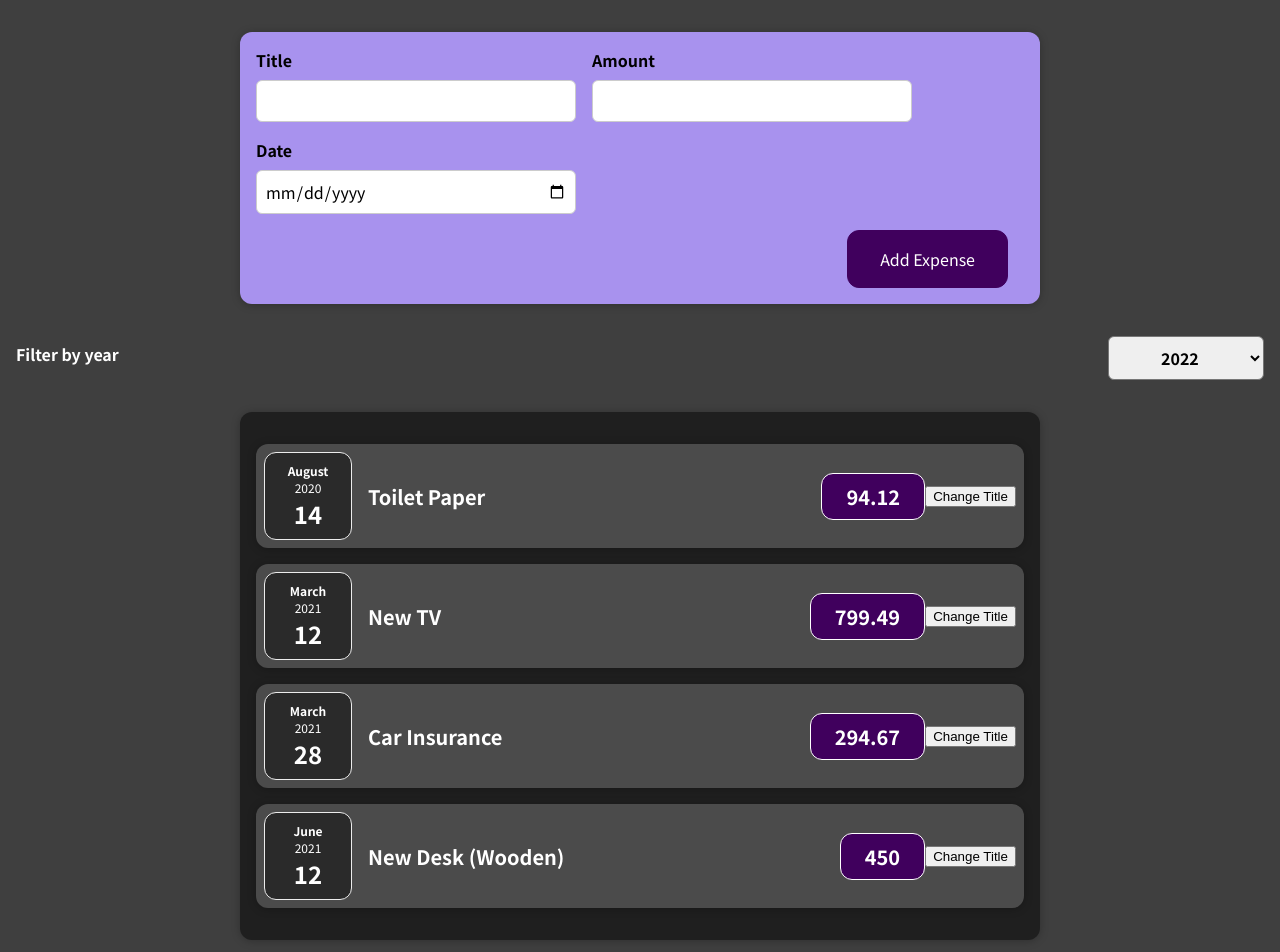
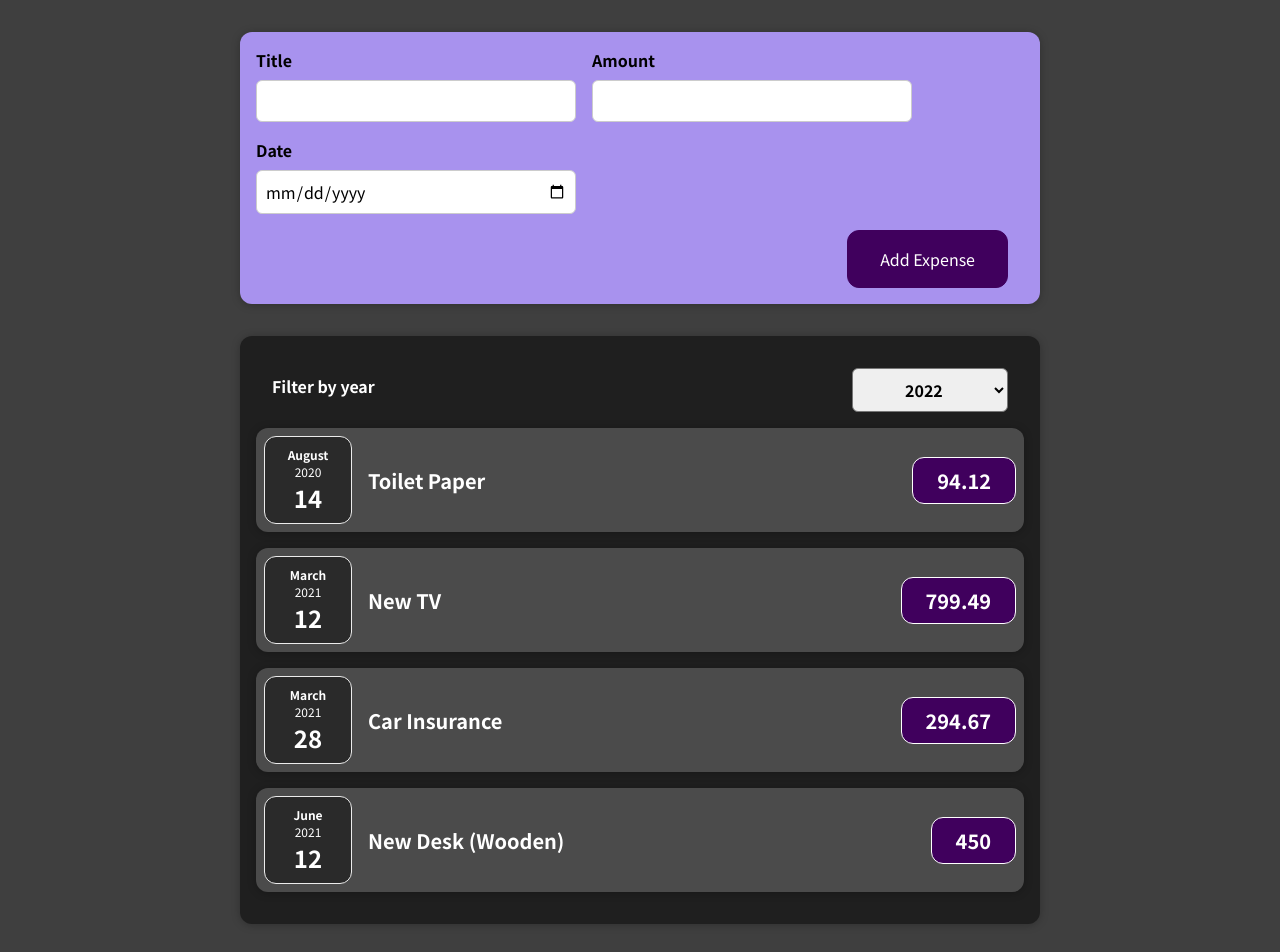
Before and after one commit to NonchalantGarage/expense-tracker-react, a React (Create React App) app: page / in a window 1280 px wide. Shown: the top 952 px of the page. Built offline with nearby package versions, Linux system fonts and the light colour scheme.

Commit message:
addExpenseHandler returns new array with new expense, renders using js map function

```diff
--- a/src/App.js
+++ b/src/App.js
@@ -1,10 +1,11 @@
-import React from "react";
+import React,{useState} from "react";
 
 import Expenses from "./components/Expenses/Expenses"
 import NewExpense from "./components/NewExpense/NewExpense";
 
 function App() {
-  const expenses = [
+
+  const dummyData = [
     {
       id: "e1",
       title: "Toilet Paper",
@@ -26,9 +27,18 @@ function App() {
     },
   ];
 
+
+  const [expenses, setExpenses] = useState(dummyData)
+
   const addExpenseHandler = (expense) =>{
-    console.log(expense)
+    setExpenses(prevExpenses =>{
+      return [expense,...prevExpenses]
+    })
   }
+
+
+
+
 
   return (
     <div>
--- a/src/components/Expenses/ExpenseItem.js
+++ b/src/components/Expenses/ExpenseItem.js
@@ -6,13 +6,6 @@ import Card from '../UI/Card'
 
 const ExpenseItem = (props) =>{
 
-  const [title, setTitle] = useState(props.title)
-
-
-  const clickHandler = ()=>{
-    setTitle('Updated')
-    console.log(title)
-  }
 
 
   return (
@@ -20,10 +13,9 @@ const ExpenseItem = (props) =>{
     <ExpenseDate date = {props.date}/>
       <div className = "expense-item__description">
         {/* change this from props.title to title in useState */}
-        <h2>{title}</h2>
+        <h2>{props.title}</h2>
         <div className = "expense-item__price">{props.amount}</div>
       </div>
-      <button onClick={clickHandler} >Change Title</button>
     </Card>
   );
 }
--- a/src/components/Expenses/Expenses.js
+++ b/src/components/Expenses/Expenses.js
@@ -1,46 +1,29 @@
-import React, {useState} from 'react'
-import ExpenseItem from './ExpenseItem'
-import Card from "../UI/Card"
-import './Expenses.css'
-import ExpenseFilter from './ExpenseFilter'
+import React, { useState } from "react";
+import ExpenseItem from "./ExpenseItem";
+import Card from "../UI/Card";
+import "./Expenses.css";
+import ExpenseFilter from "./ExpenseFilter";
 
-function Expenses (props){
-  const [pickedYear, newPickedYear] = useState(new Date().getFullYear())
+function Expenses(props) {
+  const [pickedYear, newPickedYear] = useState(new Date().getFullYear());
 
-  const pickedYearHandler = (selectedYear) =>{
+  const pickedYearHandler = (selectedYear) => {
     newPickedYear(selectedYear);
-    console.log(selectedYear)
+    console.log(selectedYear);
+  };
 
-  }
-
-    return(
-      <div>
-        <ExpenseFilter pickedYear = {pickedYear} onPickYear ={pickedYearHandler}/>
-        <Card className='expenses'>
+  return (
+    <Card className="expenses">
+      <ExpenseFilter pickedYear={pickedYear} onPickYear={pickedYearHandler} />
+      {props.items.map((expense) => (
         <ExpenseItem
-        title={props.items[0].title}
-        amount={props.items[0].amount}
-        date={props.items[0].date}
-      ></ExpenseItem>
-      <ExpenseItem
-        title={props.items[1].title}
-        amount={props.items[1].amount}
-        date={props.items[1].date}
-      ></ExpenseItem>
-      <ExpenseItem
-        title={props.items[2].title}
-        amount={props.items[2].amount}
-        date={props.items[2].date}
-      ></ExpenseItem>
-      <ExpenseItem
-        title={props.items[3].title}
-        amount={props.items[3].amount}
-        date={props.items[3].date}
-      ></ExpenseItem>
-      </Card>
-      </div>
-
-    )
+          title={expense.title}
+          amount={expense.amount}
+          date={expense.date}
+        />
+      ))}
+    </Card>
+  );
 }
 
-export default Expenses
+export default Expenses;
```
